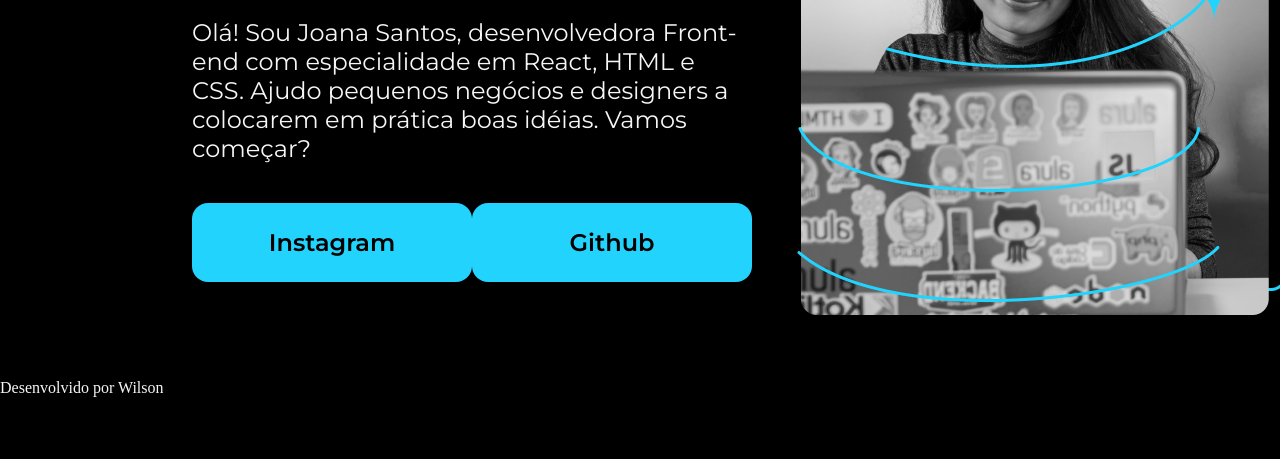
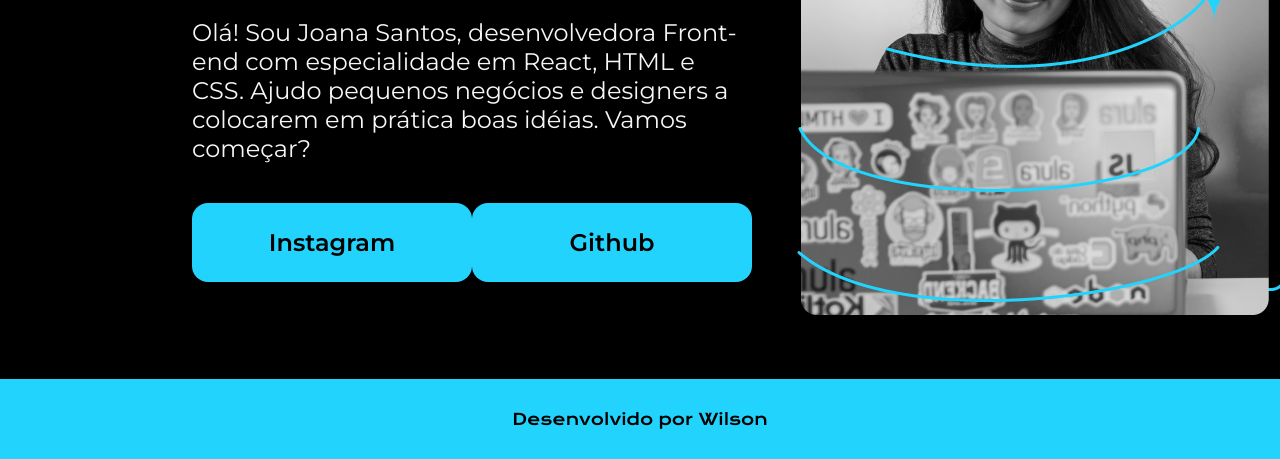
Before and after one commit to w2costa/aula-24-02-2026, a plain HTML site: page index.html in a window 1280 px wide. Shown: the part 355-814 px from the top of the page. Drawn offline with nearby package versions, Linux system fonts and the light colour scheme.

Commit message:
Adicionado rodapé

```diff
--- a/css/styles.css
+++ b/css/styles.css
@@ -85,3 +85,13 @@ body {
     border-radius: 16px;
     text-align: center;
 }
+
+.rodape {
+    height: 80px;
+    line-height: 80px;
+    background-color: var(--cor-terciaria);
+    text-align: center;
+    font-family: var(--fonte-secundaria);
+    font-weight: 100;
+    color: var(--cor-secundaria);
+}
--- a/index.html
+++ b/index.html
@@ -27,7 +27,7 @@
         </section>
         <img src="imagem.png" alt="imagem da Joana sentada em um mesa atrás de um notebook">
     </main>
-    <footer>
+    <footer class="rodape">
         <p>Desenvolvido por Wilson</p>
     </footer>
 </body>
```
Also changed, not shown: sobre.html (+3 -1 lines).
